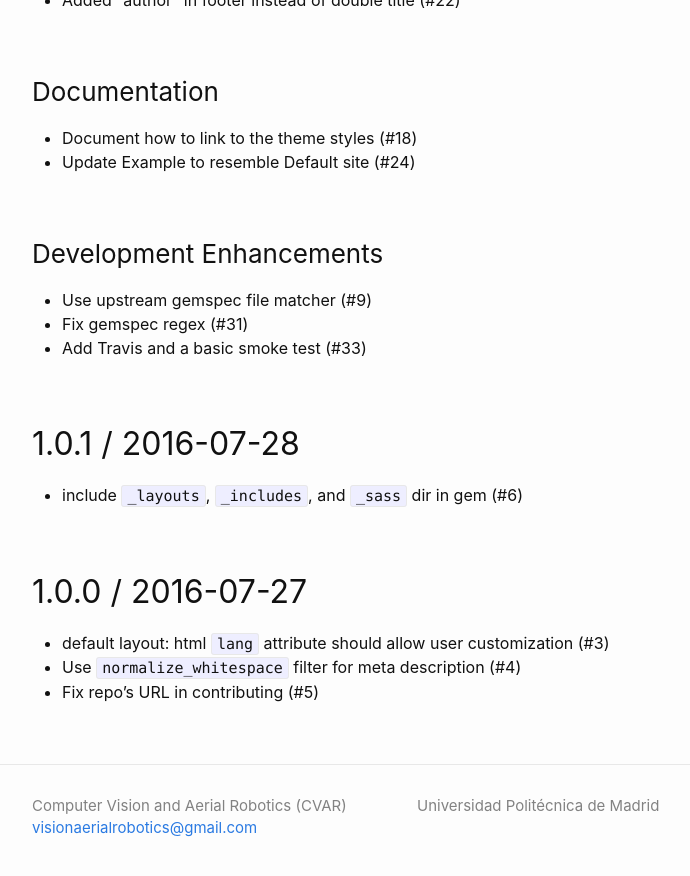
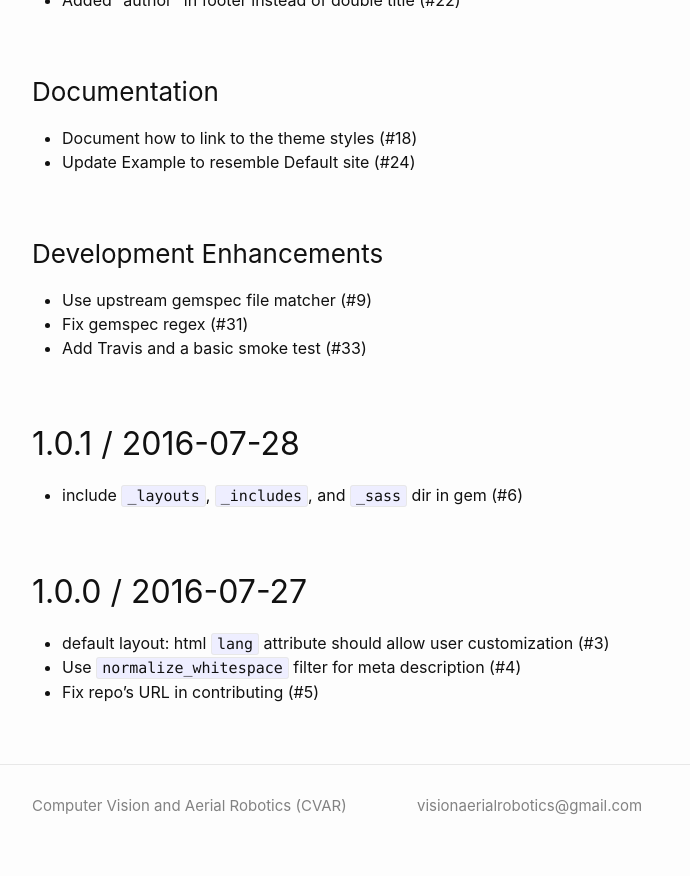
Before and after one commit to cvar-upm/cvar-upm.github.io, a Jekyll site: the page built from History.markdown, in a window 1280 px wide and 900 px high, scrolled down 7409 px. Shown: the top 876 px of the window, without its empty margins (238-928 px from the left). Built offline with Jekyll 4.4.1, drawn with Linux system fonts in a browser that asks for light colours; our own code applies the rules of GitHub Pages for plain Markdown files.

Commit message:
Update _config.yml

```diff
--- a/_config.yml
+++ b/_config.yml
@@ -1,9 +1,9 @@
 title: " "
 author:
   name: Computer Vision and Aerial Robotics (CVAR)
-  email: visionaerialrobotics@gmail.com
+  email:
 description: > # this means to ignore newlines until "show_excerpts:"
-  Universidad Politécnica de Madrid
+  visionaerialrobotics@gmail.com
 
 show_excerpts: false # set to true to show excerpts on the homepage
 
```
